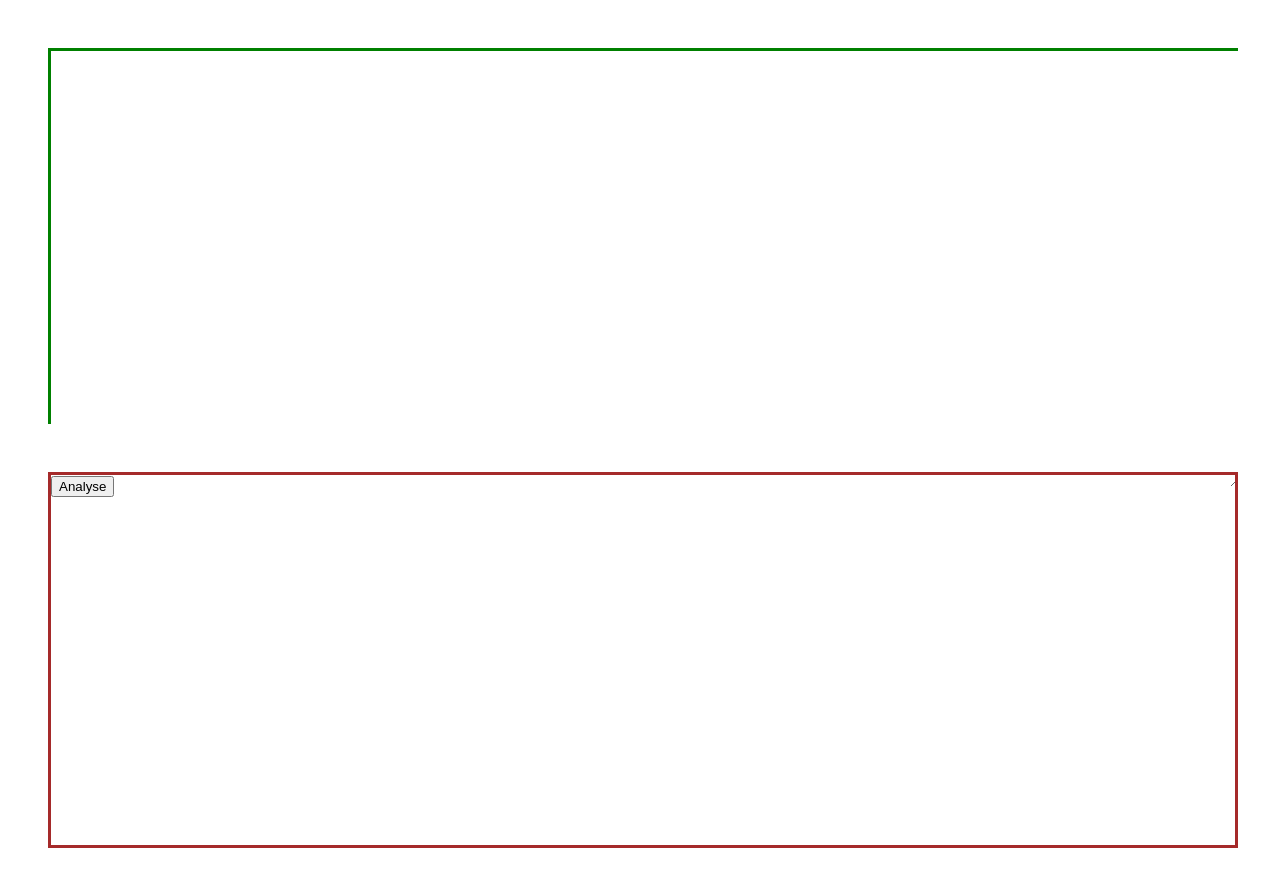
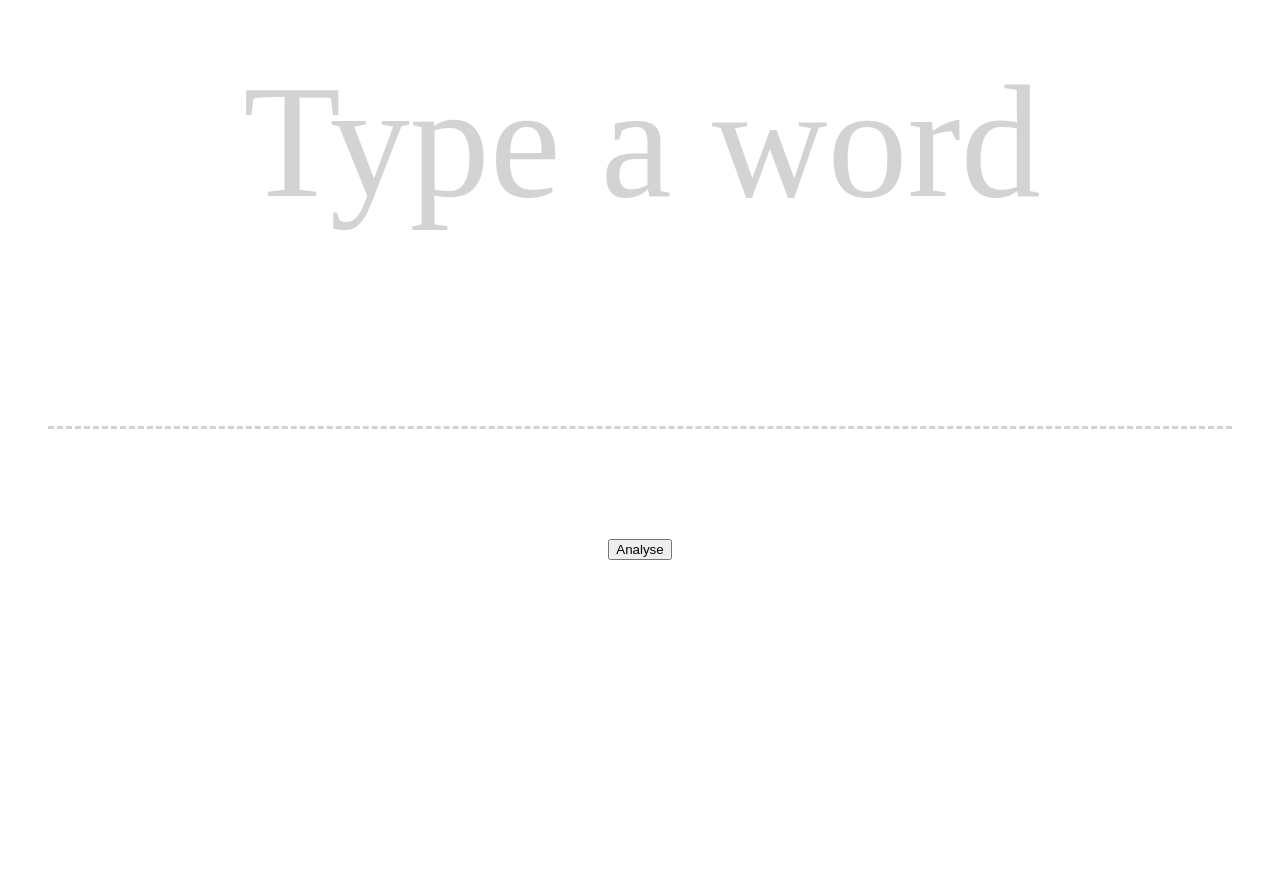
Before and after one commit to rupert-denton/decoder, a React (Create React App) app: page / in a window 1280 px wide. Shown: the top 886 px of the page. Built offline with nearby package versions, Linux system fonts and the light colour scheme.

Commit message:
refined canvases for input and analysis, updated text css

```diff
--- a/src/components/analysis/AnalysisArea.css
+++ b/src/components/analysis/AnalysisArea.css
@@ -1,33 +1,55 @@
 .analysisframe{
-    width: 100%;
-    height: 50%;
-    border-style: solid;
-    border-color: brown;
+  width: 100%;
+  height: 50%;
+  display: flex;
+  flex-direction: column;
+  justify-content: center;
+  align-items: center;
+  font-family: serif;
+  font-size: 10rem;
+  border-top-style: dashed;
+  border-color: lightgrey;
+}
+
+textarea:focus{
+  outline-style: solid;
+  outline-width: .01rem;
+  outline-color: lightgray;
+}
+
+::placeholder{
+  color: lightgray;
+}
+
+.consonant-class{
+  color: #009444;
+}
+
+.vowel-class{
+  color: #F15A29
+}
+.root{
+  text-decoration: solid underline;
+  text-decoration-thickness: 0.28rem;
+  text-decoration-color: #C8C8C8;
 }
 
 .suffix{
-  border-style: solid;
-  border-width: 0.06rem;
-
+  border-style: dashed;
+  border-width: 0.09rem;
+  border-color: #C8C8C8;
+  background: #F8F8F8;
 }
 
 .textinput{
-  padding-top: 4rem;
-  text-align: center;
-  height: 100%;
-  width: 100%;
-  font-family: sans-serif;
-  font-size: 10rem;
+    text-align: center;
+    width: 100%;
+    font-family: serif;
+    font-size: 10rem;
+    border: none;
+    resize: none;
 }
 
 .word{
     text-decoration: underline;
 }
-
-.consonant-class{
-    color: #107896;
-}
-
-.vowel-class{
-    color: #C02F1D
-}
--- a/src/components/text/TextArea.css
+++ b/src/components/text/TextArea.css
@@ -5,14 +5,12 @@
 }
 
 .textinput{
-  padding-top: 5rem;
     height: 100%;
     width: 100%;
     border-style: none;
     outline: none;
     font-family: sans-serif;
-  font-size: 6rem;
-  text-align: center;
+    font-size: 1rem;
     line-height: 2.5rem;
 }
 
--- a/src/components/text/TextAreaFrame.css
+++ b/src/components/text/TextAreaFrame.css
@@ -11,24 +11,6 @@
 
 }
 
-.textinput{
-  height: 100%;
-  width: 100%;
-  border-style: none;
-  outline: none;
-  font-family: sans-serif;
-  font-size: 1rem;
-  line-height: 2.5rem;
+.textareaframe{
+    width: 100%;
 }
-
-.consonant{
-    color: red;
-}
-
-.textareaframe{
-    height: 50%;
-    width: 100%;
-    border-style: solid;
-    border-color: green;
-    margin-bottom: 3rem;
-}
--- a/src/components/text/TextAreaFrame.js
+++ b/src/components/text/TextAreaFrame.js
@@ -1,24 +1,27 @@
-import React, { useState } from "react";
+import React, { useState } from 'react'
 
-import "./TextAreaFrame.css";
-import AnalysisArea from "../analysis/AnalysisArea";
+import './TextAreaFrame.css'
+import AnalysisArea from '../analysis/AnalysisArea'
 
 const TextAreaFrame = () => {
-  const [textForAnalysis, setTextForAnalysis] = useState("");
+  const [textForAnalysis, setTextForAnalysis] = useState('')
 
   const registerKeyPresses = (e) => {
-    const textForAnalysis = e.target.value;
-    setTextForAnalysis(textForAnalysis);
-  };
+    console.log(e.target)
+    const textForAnalysis = e.target.value
+    console.log(textForAnalysis)
+    setTextForAnalysis(textForAnalysis)
+  }
 
   return (
     <div className="sheetframe">
       <div className="textareaframe">
         <form className="textinputframe">
-            <div className="textinputframe">
+          <div>
             <textarea
               className="textinput"
               type="text"
+              placeholder="Type a word"
               onKeyDown={registerKeyPresses}
             />
           </div>
@@ -26,7 +29,7 @@ const TextAreaFrame = () => {
       </div>
       <AnalysisArea text={textForAnalysis} />
     </div>
-  );
-};
+  )
+}
 
-export default TextAreaFrame;
+export default TextAreaFrame
```
Lines whose indentation alone changed are shown as unchanged.
